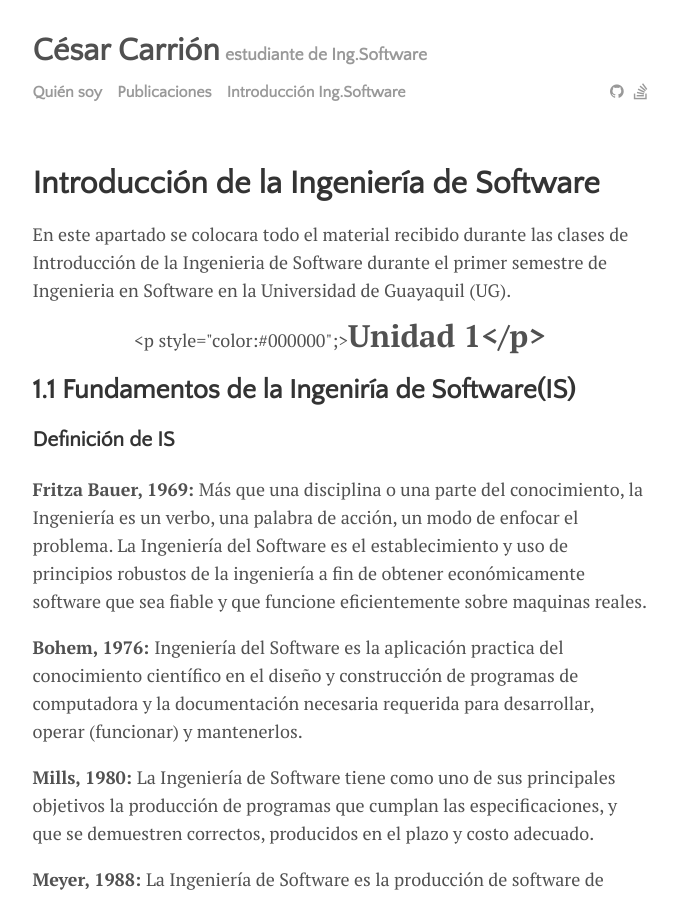
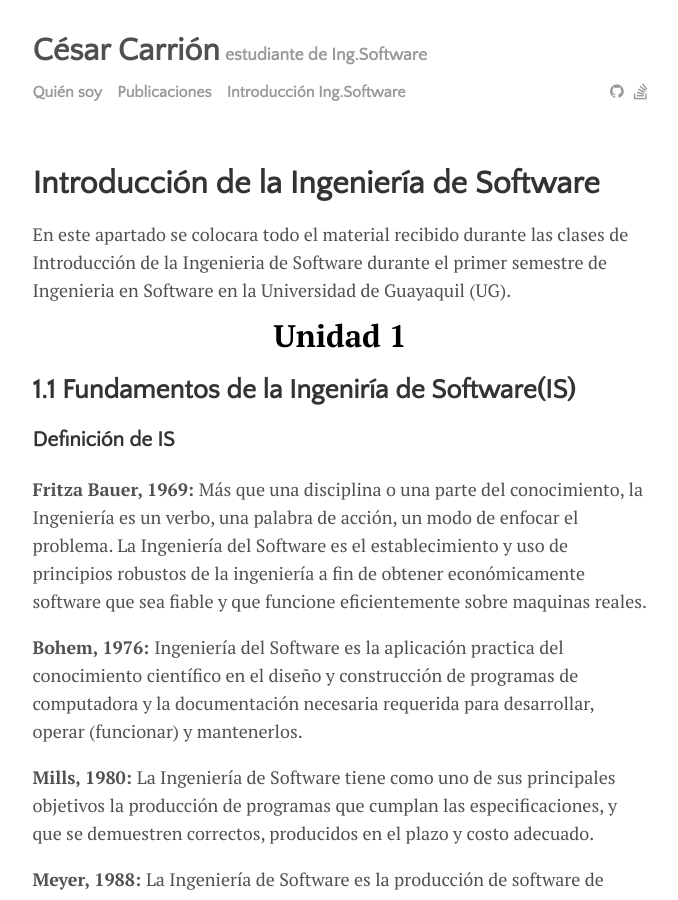
Before and after one commit to CesarFCL/CesarCarrion, a Jekyll site: the page built from menu/IntSof.md, in a window 1280 px wide and 900 px high. Shown: the whole window, without its empty margins (300-978 px from the left). Built offline with Jekyll 4.4.1, drawn with Linux system fonts in a browser that asks for light colours.

Commit message:
Modificación 2.3.5
Modificación 2.3.5

```diff
--- a/menu/IntSof.md
+++ b/menu/IntSof.md
@@ -5,7 +5,7 @@ title: Introducción de la Ingeniería de Software
 
 En este apartado se colocara todo el material recibido durante las clases de Introducción de la Ingenieria de Software durante el primer semestre de Ingenieria en Software en la Universidad de Guayaquil (UG).
 
-<center><p style="color:#000000";><strong><big><big><big>Unidad 1</p> </big> </big> </big> </strong> </center>
+<center><font color="black"><strong><big><big><big>Unidad 1 </big> </big> </big> </strong> </font> </center>
 
 ## 1.1 Fundamentos de la Ingeniría de Software(IS)
 
```
